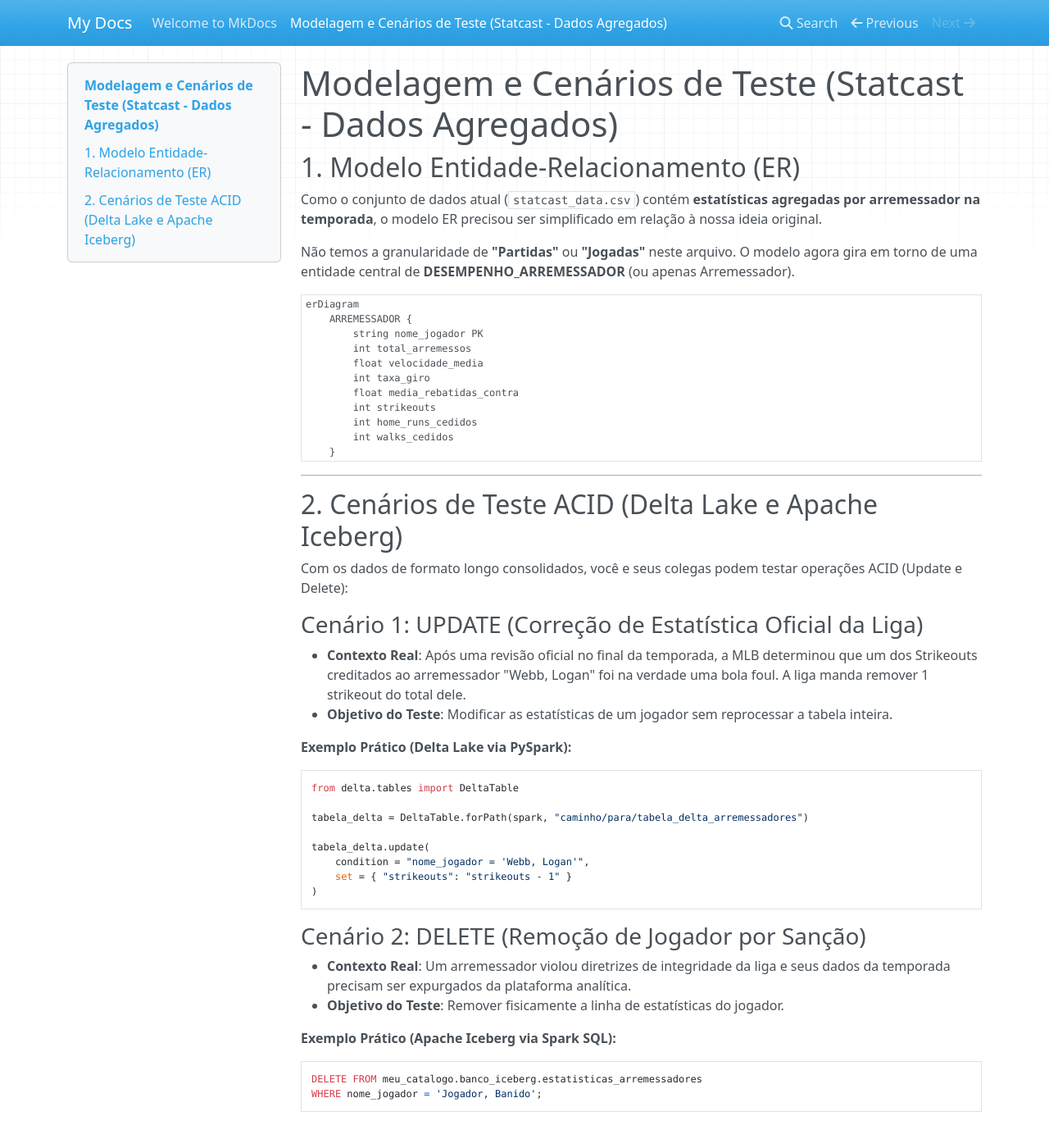
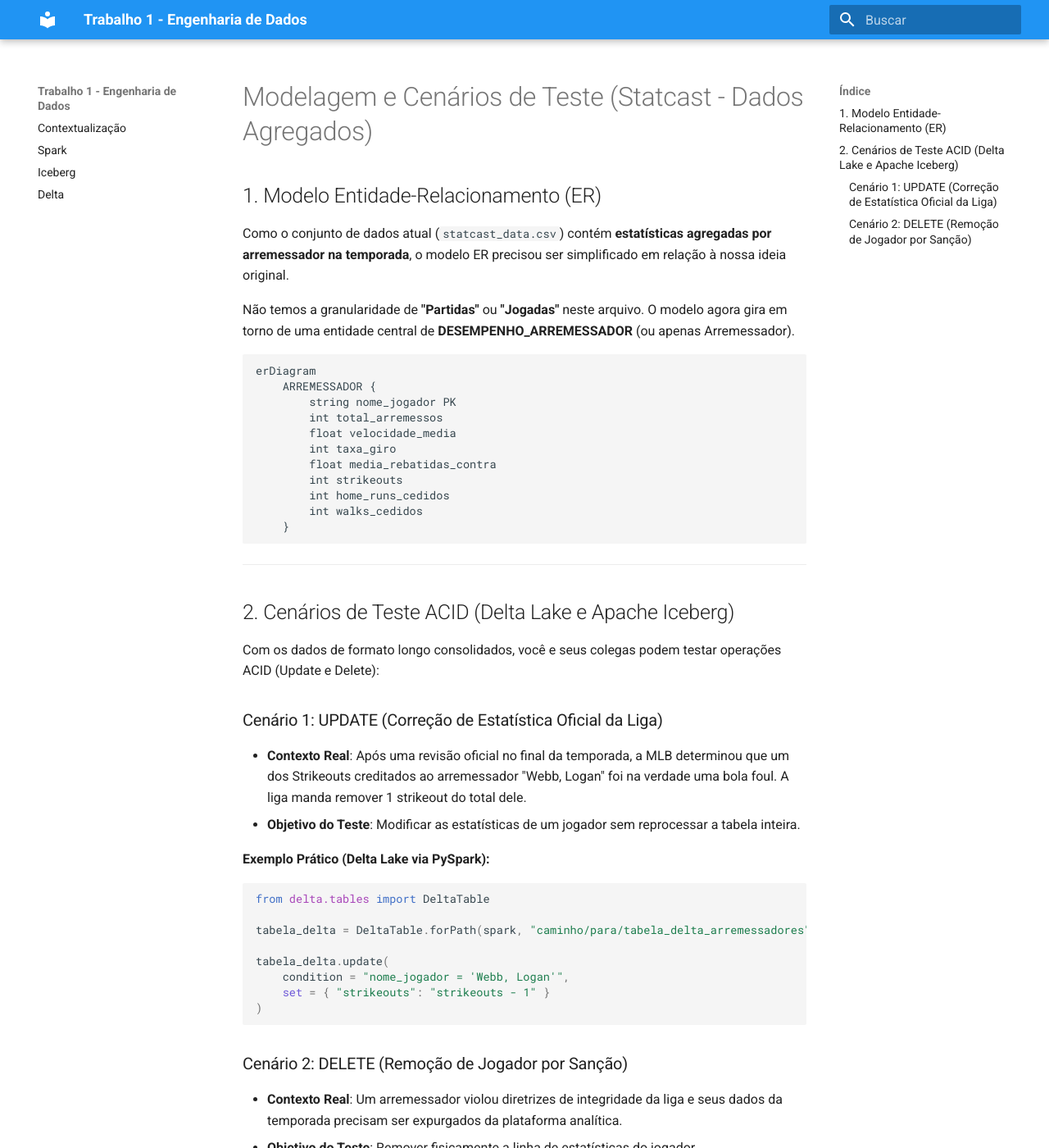
Before and after one commit to octaviodemos/trabalho1ed, an MkDocs documentation site: the page built from docs/modelagem_e_testes.md, in a window 1280 px wide and 1400 px high. Shown: the whole window at 82% size. Built offline with MkDocs 1.6.1 and Material for MkDocs 9.7.7, drawn with Linux system fonts in a browser that asks for light colours; nearby versions of some CDN libraries; some of the changed lines change nothing that is shown; some of the changed text lies outside the part shown.

Commit message:
feat: update mkdocs configuration for project documentation

```diff
--- /dev/null
+++ b/docs/contextualizacao.md
@@ -0,0 +1,42 @@
+# Contextualizacao
+
+## Visao geral do trabalho
+
+Este projeto da disciplina de Engenharia de Dados compara, no mesmo cenario, como **Delta Lake** e **Apache Iceberg** se comportam sobre o **Apache Spark**.
+
+O foco nao e explicar as tecnologias de forma enciclopedica, e sim documentar como elas foram aplicadas no experimento do grupo.
+
+## Escopo do experimento
+
+- dataset base: `data/raw/statcast_data.csv`;
+- contexto analitico: estatisticas agregadas de arremessadores;
+- engine de processamento: PySpark;
+- tabelas avaliadas: uma implementacao em Delta e outra em Iceberg;
+- operacoes avaliadas: `INSERT`, `UPDATE` e `DELETE`.
+
+## Objetivo pratico
+
+Demonstrar como manter um dataset analitico mutavel sem reprocessar o arquivo inteiro sempre que ocorrer uma correcao pontual.
+
+No projeto, isso aparece em cenarios reais de manutencao:
+
+- ajuste de estatistica de um jogador (update);
+- remocao de linha por invalidez ou sancao (delete);
+- inclusao de novo registro para validar append controlado (insert).
+
+## Fluxo adotado no repositorio
+
+1. Leitura do CSV bruto com schema definido em `src/ingestao.py`.
+2. Padronizacao de colunas para o modelo de arremessadores.
+3. Gravacao em tabela Delta ou Iceberg.
+4. Execucao de cenarios ACID nos notebooks.
+5. Verificacao de historico transacional (auditoria).
+
+## Criterios de comparacao usados pela equipe
+
+Durante o trabalho, a comparacao entre Delta e Iceberg considera:
+
+- simplicidade da implementacao no notebook;
+- clareza da API para operacoes de mutacao;
+- rastreabilidade de alteracoes (historico/snapshots);
+- impacto operacional no fluxo de estudo e reproducao.
--- /dev/null
+++ b/docs/delta.md
@@ -0,0 +1,41 @@
+# Delta
+
+## Papel do Delta no experimento
+
+No projeto, Delta Lake e a implementacao usada para comparar mutabilidade e auditoria contra Iceberg, sempre com o mesmo dataset e o mesmo motor Spark.
+
+## Implementacao no repositorio
+
+O fluxo esta em `notebooks/delta-lake.ipynb` e usa:
+
+- leitura do arquivo `data/raw/statcast_data.csv`;
+- schema e limpeza vindos de `src/ingestao.py`;
+- escrita da tabela em `data/delta_statcast`.
+
+O notebook tambem utiliza a API `DeltaTable` para executar alteracoes pontuais sem recarga completa da base.
+
+## Cenarios executados no notebook
+
+### 1) Carga inicial da tabela
+
+Persistencia do dataset de arremessadores no formato Delta para criar a linha de base do experimento.
+
+### 2) UPDATE de `velocidade_media`
+
+Simulacao de correcao de telemetria para um jogador especifico, validando alteracao parcial de linha.
+
+### 3) DELETE de jogador
+
+Remocao de registro para reproduzir cenario de saneamento/sancao, mantendo historico da operacao.
+
+## Evidencia de historico transacional
+
+O notebook consulta `history()` da tabela Delta ao final. Isso registra cada operacao executada no experimento e serve como evidencia de auditoria para o relatorio.
+
+## O que observamos com Delta
+
+Dentro do escopo deste trabalho:
+
+- API `DeltaTable` deixa update/delete diretos no PySpark;
+- log transacional facilita rastreabilidade das mudancas;
+- o fluxo ficou simples de reproduzir localmente em notebook.
--- /dev/null
+++ b/docs/iceberg.md
@@ -0,0 +1,43 @@
+# Iceberg
+
+## Papel do Iceberg no experimento
+
+No projeto, o Iceberg representa uma das duas abordagens de tabela analitica avaliadas. O objetivo nao e cobrir todos os recursos do Iceberg, mas validar se ele atende aos cenarios ACID definidos pelo grupo sobre os dados de Statcast.
+
+## Implementacao no repositorio
+
+O experimento esta no notebook `notebooks/iceberg.ipynb`, com:
+
+- configuracao do catalogo Spark `ice`;
+- warehouse local em `data/iceberg_warehouse`;
+- tabela `ice.baseball.statcast_arremessadores`.
+
+A carga inicial e feita a partir de `data/raw/statcast_data.csv`, seguida pelas operacoes de mutacao.
+
+## Cenarios executados no notebook
+
+### 1) INSERT de registro de teste
+
+Insercao de um arremessador sintetico para validar append e leitura imediata.
+
+### 2) UPDATE de estatistica
+
+Ajuste pontual em metrica de arremessador, simulando correcao de dado oficial.
+
+### 3) DELETE de registro
+
+Remocao de linha para reproduzir cenario de expurgo/saneamento.
+
+## Evidencia de auditoria no projeto
+
+Ao final do notebook, a equipe consulta o historico de snapshots para comprovar que cada operacao gera uma nova versao da tabela.
+
+Esse trecho e central para a comparacao com Delta, pois mostra rastreabilidade das alteracoes no mesmo fluxo de estudo.
+
+## O que observamos com Iceberg
+
+No contexto deste trabalho:
+
+- comandos SQL para mutacao funcionam de forma objetiva;
+- snapshots facilitam validacao de historico;
+- organizacao em catalogo + namespace ajuda a manter o experimento legivel.
--- /dev/null
+++ b/docs/spark.md
@@ -0,0 +1,41 @@
+# Spark
+
+## Papel do Spark no projeto
+
+No nosso trabalho, o Spark e a camada comum de execucao usada tanto no experimento com Delta quanto no experimento com Iceberg.
+
+Isso garante comparacao justa: mudamos o formato de tabela, mas mantemos o mesmo motor de processamento e o mesmo dataset.
+
+## Como o Spark entra no fluxo
+
+No repositorio, o Spark e usado para:
+
+1. Ler `data/raw/statcast_data.csv` com schema controlado.
+2. Aplicar cast e padronizacao de colunas via `src/ingestao.py`.
+3. Escrever os dados na tabela alvo (Delta ou Iceberg).
+4. Executar mutacoes SQL/API (`INSERT`, `UPDATE`, `DELETE`) para validar ACID.
+
+## Integracao com o codigo do projeto
+
+O arquivo `src/ingestao.py` define:
+
+- schema esperado do Statcast;
+- renomeacao de colunas de origem para o modelo do projeto;
+- funcao `ler_e_limpar_dados(...)`, reutilizada no notebook de Delta.
+
+Essa etapa padroniza os dados antes da persistencia e evita inconsistencias por inferencia automatica de tipos.
+
+## Notebooks onde o Spark e executado
+
+- `notebooks/delta-lake.ipynb`
+- `notebooks/iceberg.ipynb`
+
+Ambos inicializam `SparkSession` com configuracoes especificas do formato de tabela avaliado, mas preservam a logica base de processamento.
+
+## Decisoes praticas da equipe
+
+Para este projeto academico, o Spark foi mantido em um escopo objetivo:
+
+- processamento em DataFrame e SQL;
+- foco em reproducao local (WSL + `.venv`);
+- prioridade para cenarios de manutencao de dados, nao para tuning avancado.
--- a/mkdocs.yml
+++ b/mkdocs.yml
@@ -1 +1,18 @@
-site_name: My Docs
+site_name: Trabalho 1 - Engenharia de Dados
+site_description: Documentação sobre Spark, Apache Iceberg e Delta Lake
+theme:
+  name: material
+  language: pt-BR
+  palette:
+    primary: blue
+    accent: cyan
+markdown_extensions:
+  - admonition
+  - pymdownx.highlight
+  - pymdownx.superfences
+  - tables
+nav:
+  - Contextualização: contextualizacao.md
+  - Spark: spark.md
+  - Iceberg: iceberg.md
+  - Delta: delta.md
```
